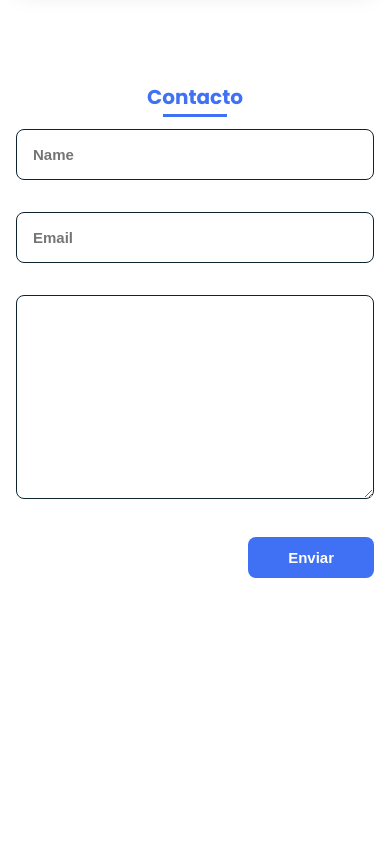
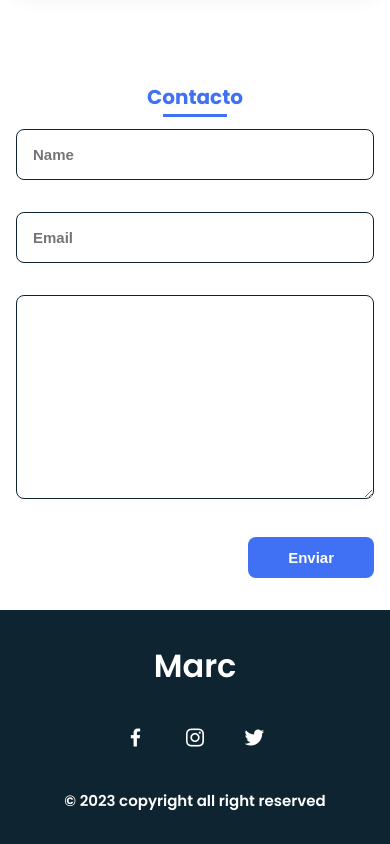
Before and after one commit to SirNadie/MarcPortfolio, a plain HTML site: page index.html in a window 390 px wide. Shown: the part 4492-5336 px from the top of the page. Before the commit the page ends 5102 px from the top, so only its background shows below. Drawn offline with nearby package versions, Linux system fonts and the light colour scheme.

Commit message:
footer mobile update

```diff
--- a/assets/css/styles.css
+++ b/assets/css/styles.css
@@ -367,3 +367,22 @@ img {
   cursor: pointer;
   margin-left: auto;
 }
+.footer{
+  background-color: var(--second-color);
+  color: #fff;
+  text-align: center;
+  font-weight: var(--font-semi);
+  padding: 2rem 0;
+}
+.footer__title{
+  font-size: 2rem;
+  margin-bottom: var(--mb-4);
+}
+.footer__social{
+  margin-bottom: var(--mb-4);
+}
+.footer__icon{
+  font-size: 1.5rem;
+  color: #fff;
+  margin: 0 var(--mb-2);
+}
--- a/index.html
+++ b/index.html
@@ -17,11 +17,11 @@
       </div>
       <div class="nav__menu" id="nav-menu">
         <ul class="nav__list">
-          <li class="nav__item"><a href="#" class="nav__link active">Inicio</a></li>
-          <li class="nav__item"><a href="#" class="nav__link">Sobre mi</a></li>
-          <li class="nav__item"><a href="#" class="nav__link">Habilidades</a></li>
-          <li class="nav__item"><a href="#" class="nav__link">Trabajos</a></li>
-          <li class="nav__item"><a href="#" class="nav__link">Contacto</a></li>
+          <li class="nav__item"><a href="#home" class="nav__link active">Inicio</a></li>
+          <li class="nav__item"><a href="#about" class="nav__link">Sobre mi</a></li>
+          <li class="nav__item"><a href="#skills" class="nav__link">Habilidades</a></li>
+          <li class="nav__item"><a href="#work" class="nav__link">Trabajos</a></li>
+          <li class="nav__item"><a href="#contact" class="nav__link">Contacto</a></li>
         </ul>
       </div>
       <div class="nav__toggle" id="nav-toggle">
@@ -160,6 +160,15 @@
       </div>
     </section>
   </main>
+  <footer class="footer">
+    <p class="footer__title">Marc</p>
+    <div class="footer__social">
+      <a href="#" class="footer__icon"><i class="bx bxl-facebook"></i></a>
+      <a href="#" class="footer__icon"><i class="bx bxl-instagram"></i></a>
+      <a href="#" class="footer__icon"><i class="bx bxl-twitter"></i></a>
+    </div>
+    <p>&#169; 2023 copyright all right reserved</p>
+  </footer>
   <script src="https://unpkg.com/scrollreveal"></script>
   <script src="assets/js/main.js"></script>
 </body>
```
